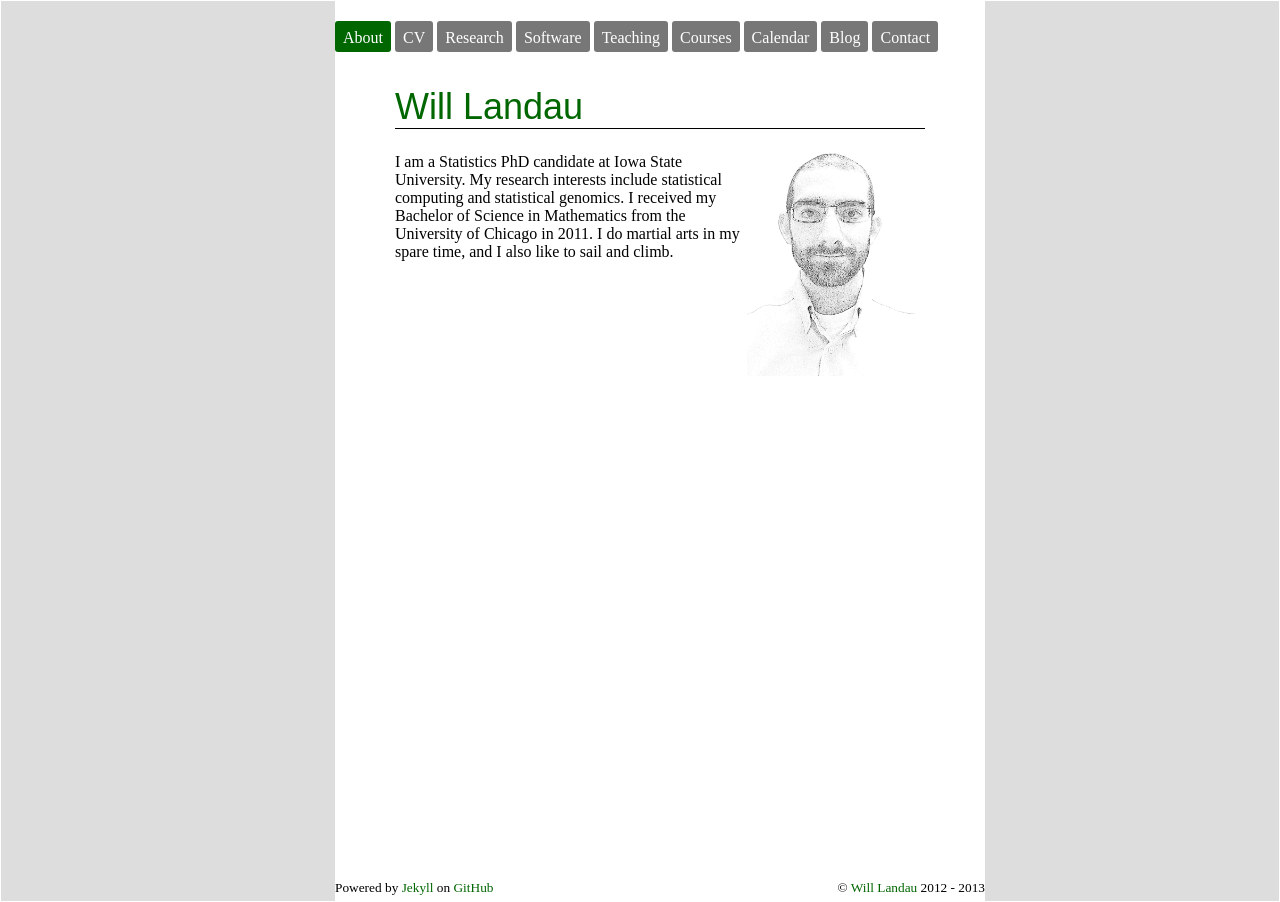
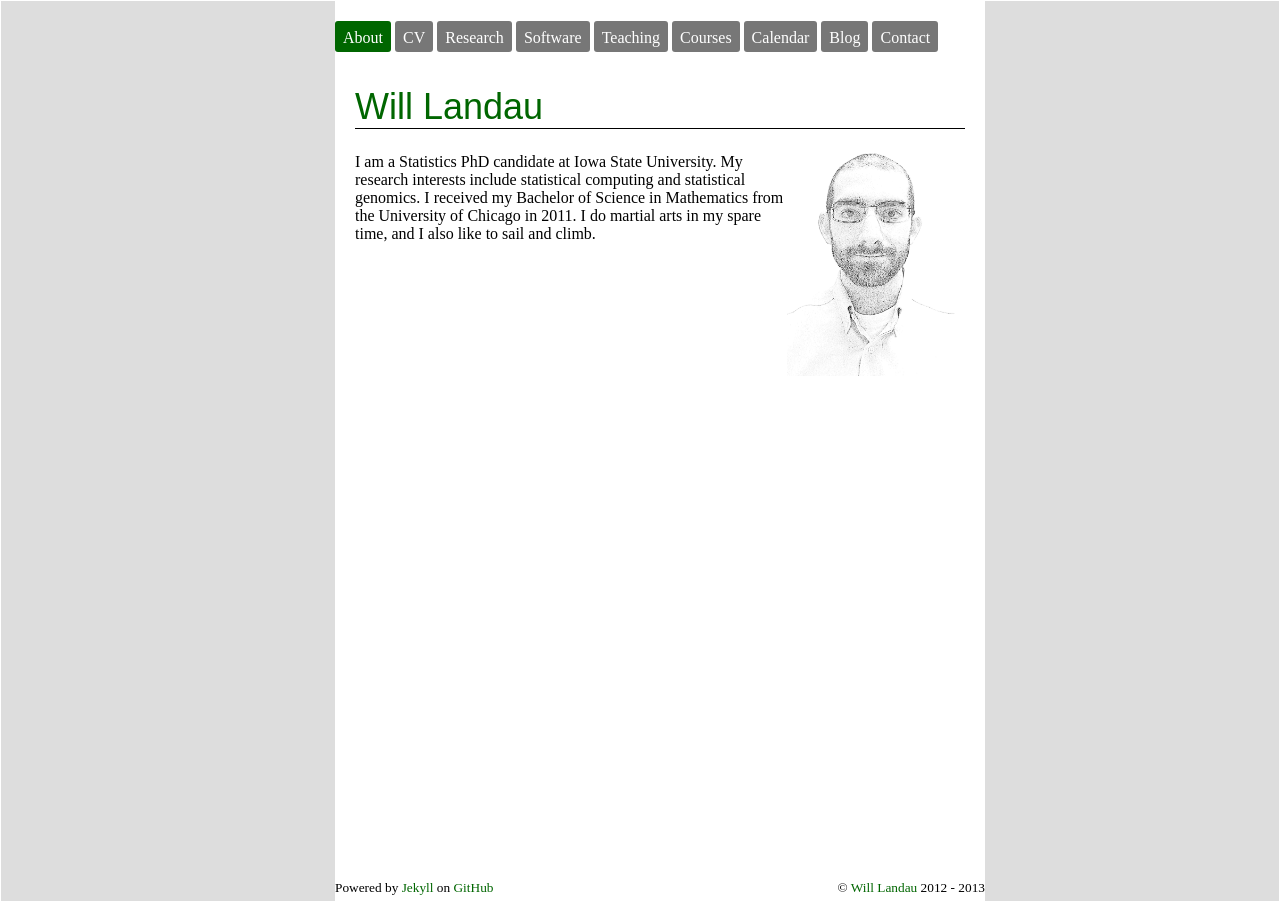
Before and after one commit to wlandau/wlandau.github.io, a Jekyll site: the page built from index.html, in a window 1280 px wide. Built offline with Jekyll 4.4.1, drawn with Linux system fonts in a browser that asks for light colours; nearby versions of some CDN libraries.

```diff
--- a/css/wml-custom.css
+++ b/css/wml-custom.css
@@ -149,7 +149,7 @@
 #main-content{
   background: white;
   color: black;
-  padding: 10px 60px 0px 60px;
+  padding: 10px 20px 0px 20px;
 }
 
 #main-content a{
```
